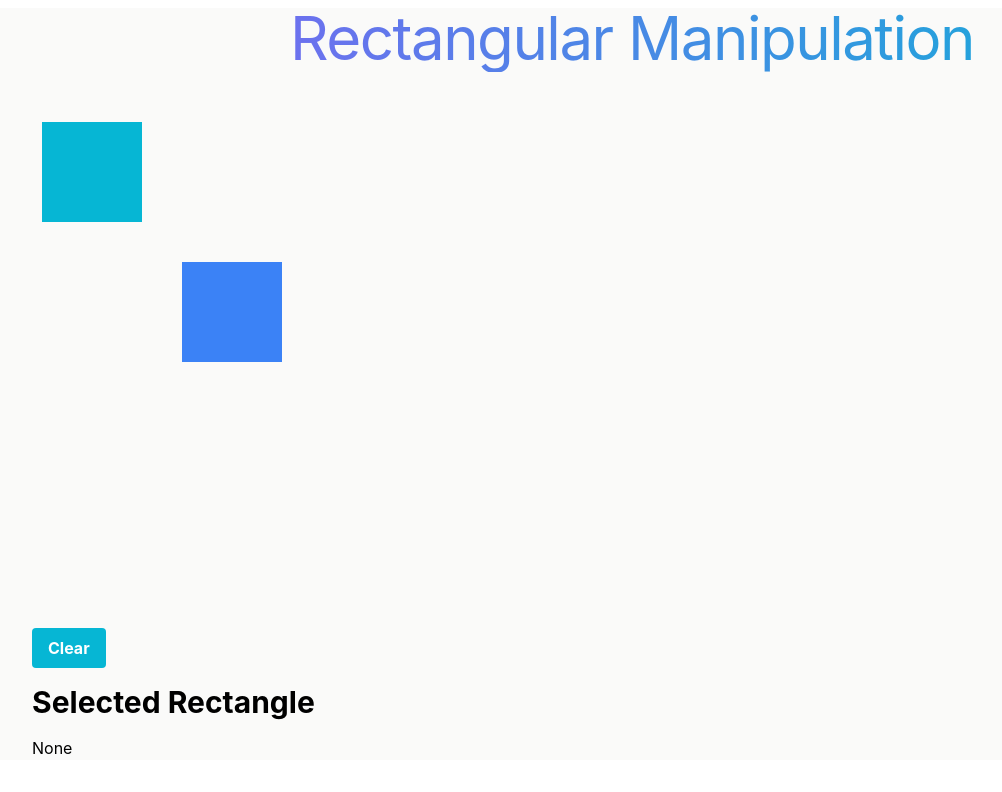
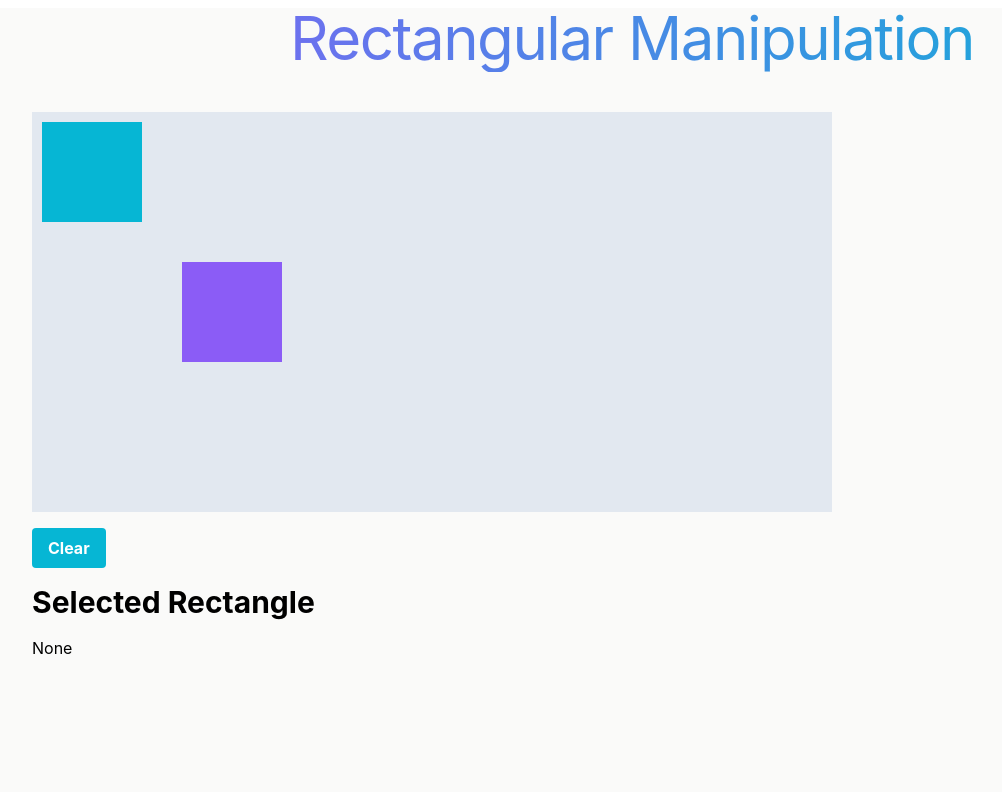
Before and after one commit to thatzacdavis/rectangular-manipulation, a React (Create React App) app: page / in a window 1280 px wide. Shown: the top 792 px of the page, without its empty margins (8-1010 px from the left). Built offline with nearby package versions, Linux system fonts and the light colour scheme.

Commit message:
Scale canvas to leave room for LayoutList

```diff
--- a/src/App.jsx
+++ b/src/App.jsx
@@ -1,5 +1,5 @@
 import './App.css';
-import React, { useEffect, useState, useMemo, useCallback } from 'react';
+import React, { useEffect, useState, useMemo, useCallback, useRef } from 'react';
 import { Rect, Stage, Layer } from 'react-konva';
 import { Rectangle } from './components/Rectangle';
 import { Header } from './components/Header';
@@ -25,7 +25,7 @@ const initialLayouts = [{
       y: 150,
       width: 100,
       height: 100,
-      fill: '#3b82f6',
+      fill: '#8b5cf6',
       id: uuidv4(),
     },
   ]
@@ -55,6 +55,7 @@ const App = () => {
   }, [layouts, selectedLayoutIndex, setLayouts])
 
   const handleMouseDown = e => {
+    console.log('handleMouseDown', e.target)
     const clickedOnEmpty = e.target === e.target.getStage();
 
     if (selectedRectId) {
@@ -127,14 +128,31 @@ const App = () => {
     }
   }, [annotations, rectangles, setRectangles])
 
+  // The width and height of a `Stage` only accepts pixels as dimentions, so we need to calulcate
+  // them here to allow it to only be 2/3 of the width of the screen.
+  const stageContainerRef = useRef(null)
+  const [stageDimensions, setStageDimensions] = useState({
+    width: 0,
+    height: 0
+  })
+  useEffect(() => {
+    if (stageContainerRef.current?.offsetHeight && stageContainerRef.current?.offsetWidth) {
+      setStageDimensions({
+        width: stageContainerRef.current.offsetWidth,
+        height: stageContainerRef.current.offsetHeight
+      })
+    }
+  }, [])
+
   return (
-    <div data-testid='AppContainer' className="bg-stone-50 w-full h-full">
+    <div data-testid='AppContainer' className="bg-stone-50 w-screen h-screen">
       <Header />
-      <div className="bg-stone-50 m-10">
+      <div className="m-10 h-full">
+        <div data-testid='TopContainer' className='h-2/4'>
+          <div ref={stageContainerRef} data-testid='StageContainer' className='bg-slate-200 h-full w-2/3'>
             <Stage
-          key={`${selectedLayoutIndex}-${rectangles.length}`}
-          width={500}
-          height={500}
+              width={stageDimensions.width}
+              height={stageDimensions.height}
               onTouchStart={handleMouseDown}
               onMouseDown={handleMouseDown}
               onMouseUp={handleMouseUp}
@@ -174,6 +192,8 @@ const App = () => {
                 })}
               </Layer>
             </Stage>
+          </div>
+        </div>
         <EditSection selectedId={selectedRectId} setSelectedId={setSelectedRectId} rectangles={rectangles} setRectangles={setRectangles} newColor={newColor} setNewColor={setNewColor} />
       </div>
     </div>
```
Lines whose indentation alone changed are shown as unchanged.
